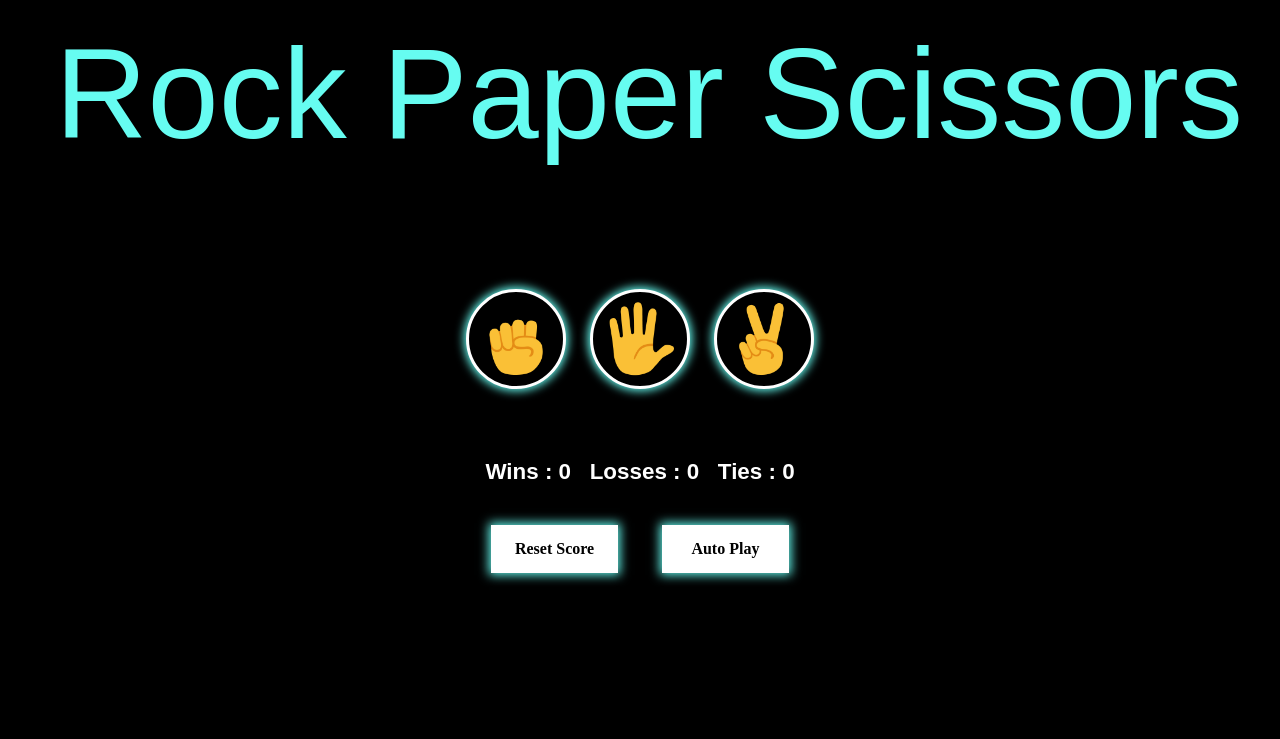
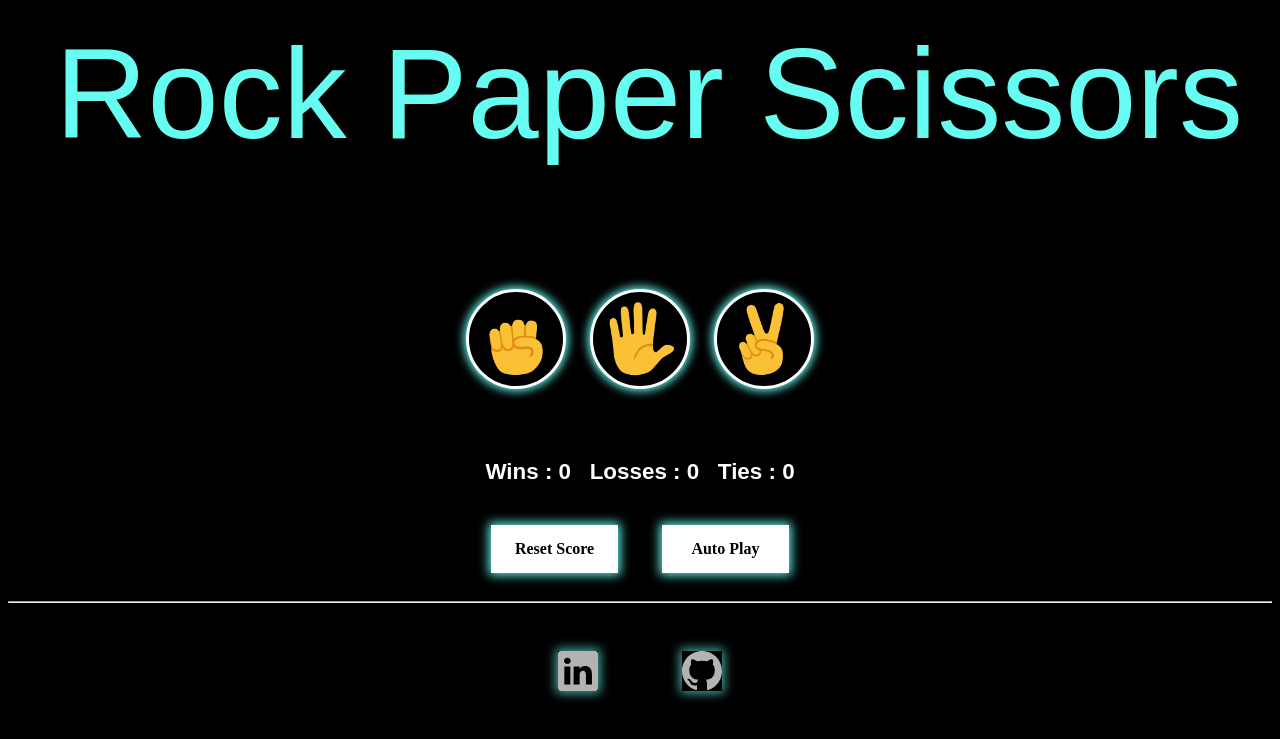
Before and after one commit to Singhskr1007/Project-RPS-GAME, a plain HTML site: page index.html in a window 1280 px wide. Drawn offline with Linux system fonts and the light colour scheme; a web font is replaced by a local one.

Commit message:
Update index.html

```diff
--- a/index.html
+++ b/index.html
@@ -9,6 +9,7 @@
     <link rel="preconnect" href="https://fonts.gstatic.com" crossorigin>
     <link href="https://fonts.googleapis.com/css2?family=Jersey+10&display=swap" rel="stylesheet">
     <link rel="shortcut icon" href="rock-paper-scissors.png" type="image/x-icon">
+    <link rel="stylesheet" href="https://cdnjs.cloudflare.com/ajax/libs/font-awesome/4.7.0/css/font-awesome.min.css">
     <title>Rock Paper Scissors</title>
 </head>
 
@@ -39,8 +40,21 @@
     " class="resetbtn">
         Reset Score
     </button>
+    <button class="auto-play" onclick="autoplay()">Auto Play</button>
+    <hr>
+    <div class="socials">
 
-    <button class="auto-play" onclick="autoplay()">Auto Play</button>
+    <footer><a href="https://www.linkedin.com/in/shikhar-singh-040986212/" target="_blank">
+        <svg xmlns="http://www.w3.org/2000/svg" class="linkedin" width="16" height="16" fill="currentColor" class="bi bi-linkedin" viewBox="0 0 16 16">
+        <path d="M0 1.146C0 .513.526 0 1.175 0h13.65C15.474 0 16 .513 16 1.146v13.708c0 .633-.526 1.146-1.175 1.146H1.175C.526 16 0 15.487 0 14.854zm4.943 12.248V6.169H2.542v7.225zm-1.2-8.212c.837 0 1.358-.554 1.358-1.248-.015-.709-.52-1.248-1.342-1.248S2.4 3.226 2.4 3.934c0 .694.521 1.248 1.327 1.248zm4.908 8.212V9.359c0-.216.016-.432.08-.586.173-.431.568-.878 1.232-.878.869 0 1.216.662 1.216 1.634v3.865h2.401V9.25c0-2.22-1.184-3.252-2.764-3.252-1.274 0-1.845.7-2.165 1.193v.025h-.016l.016-.025V6.169h-2.4c.03.678 0 7.225 0 7.225z"/>
+      </svg></a>
+      <a href="https://github.com/Singhskr1007" target="_blank">
+      <svg xmlns="http://www.w3.org/2000/svg" class="github" width="16" height="16" fill="currentColor" class="bi bi-github" viewBox="0 0 16 16">
+        <path d="M8 0C3.58 0 0 3.58 0 8c0 3.54 2.29 6.53 5.47 7.59.4.07.55-.17.55-.38 0-.19-.01-.82-.01-1.49-2.01.37-2.53-.49-2.69-.94-.09-.23-.48-.94-.82-1.13-.28-.15-.68-.52-.01-.53.63-.01 1.08.58 1.23.82.72 1.21 1.87.87 2.33.66.07-.52.28-.87.51-1.07-1.78-.2-3.64-.89-3.64-3.95 0-.87.31-1.59.82-2.15-.08-.2-.36-1.02.08-2.12 0 0 .67-.21 2.2.82.64-.18 1.32-.27 2-.27s1.36.09 2 .27c1.53-1.04 2.2-.82 2.2-.82.44 1.1.16 1.92.08 2.12.51.56.82 1.27.82 2.15 0 3.07-1.87 3.75-3.65 3.95.29.25.54.73.54 1.48 0 1.07-.01 1.93-.01 2.2 0 .21.15.46.55.38A8.01 8.01 0 0 0 16 8c0-4.42-3.58-8-8-8"/>
+      </svg></a>
+
+        </footer>
+      </div>
 </div>
     <script src="script.js"></script>
 </body>
```
